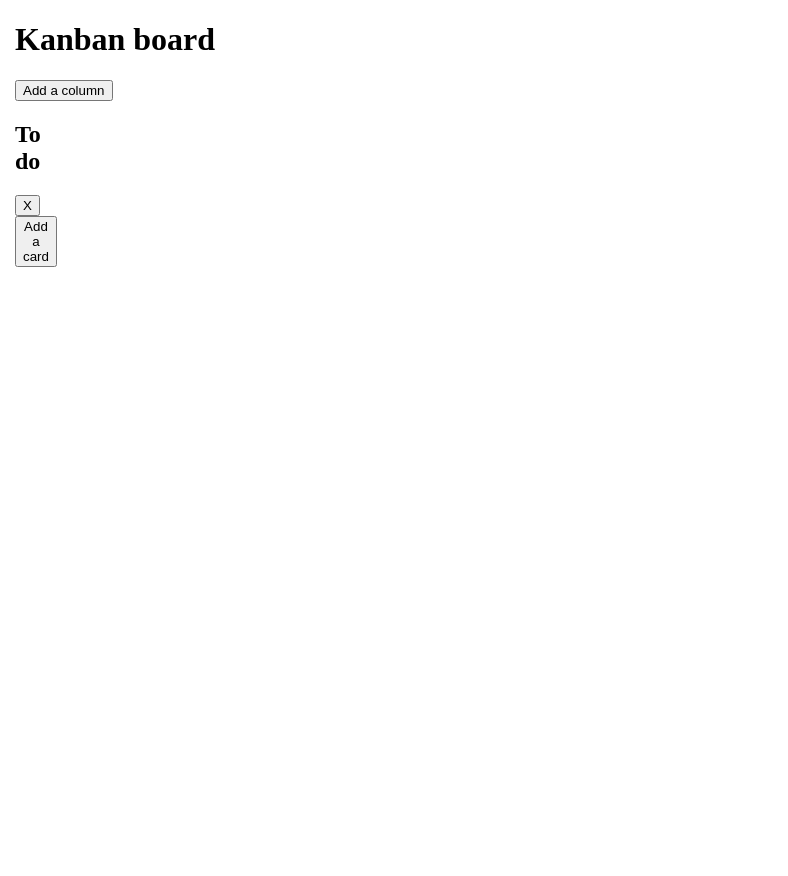
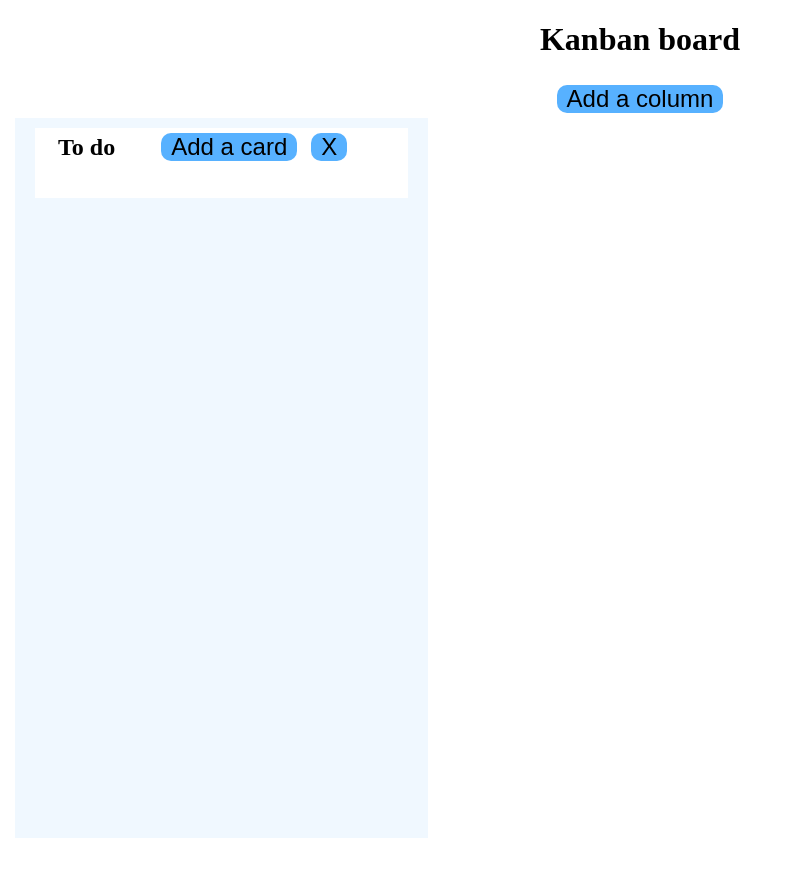
Before and after one commit to TomaszRusin/Kanban, a website: page index.html in a window 1280 px wide. Shown: the whole page, without its empty margins (0-788 px from the left). Drawn offline with nearby package versions, Linux system fonts and the light colour scheme.

Commit message:
Add scss for kanban

```diff
--- a/index.html
+++ b/index.html
@@ -16,10 +16,14 @@
 
   <script id="column-template" type="x-tmpl-mustache">
     <div class="column">
-        <h2 class="column-title">{{ name }}</h2>
+        <div class="column-header">
+          <h2 class="column-title">{{ name }}</h2>
+          <div class="button-wrapper">
+            <button class="add-card">Add a card</button>
+            <button class="btn-delete">X</button>
+          </div>
+        </div>
         <ul id={{ id }} class="column-card-list"></ul>
-        <button class="btn-delete">X</button>
-        <button class="add-card">Add a card</button>
     </div>
 </script>
 
--- a/js/script.js
+++ b/js/script.js
@@ -13,6 +13,7 @@ document.addEventListener('DOMContentLoaded', function() {
     function generateTemplate(name, data, basicElement) {
         var template = document.getElementById(name).innerHTML;
         var element = document.createElement(basicElement || 'div');
+        element.classList.add('wrapper');
 
         Mustache.parse(template);
         element.innerHTML = Mustache.render(template, data);
@@ -54,7 +55,6 @@ document.addEventListener('DOMContentLoaded', function() {
         this.description = description;
         this.element = generateTemplate('card-template', { description: this.description }, 'li');
 
-        console.log(this)
         this.element.querySelector('.card').addEventListener('click', function (event) {
             event.stopPropagation();
 
--- a/sass/style.scss
+++ b/sass/style.scss
@@ -4,20 +4,56 @@ body,
 .board {
     height: 100%;
     margin: 0 5px;
+    text-align: center;
 }
 
 .column-container {
     display: flex;
     flex-direction: row;
     height: 100%;
+    & > .wrapper {
+        height: 90%;
+        width: 33%;
+        background-color: aliceblue;
+    }
 }
 
 .column {
-    height: 90%;
-    width: 33%;
-    color: black;
+    display: flex;
+    flex-direction: column;
+    justify-content: center;
+    margin: 10px 20px;
+    background-color: rgb(255, 255, 255);
+}
+
+.column-header {
+    display: flex;
+    flex-direction: row;
+    justify-content: space-around;
+    align-items: baseline;
+    width: 90%;
+}
+
+.column-title,
+.create-column,
+.add-card,
+.btn-delete {
+    margin: 5px;
+    font-size: 24px;
+}
+
+button {
+    border: none;
+    padding: 0 10px;
+    border-radius: 10px;
+    background-color: rgb(87, 177, 255);
 }
 
 .card {
+    background-color: rgb(168, 214, 255);
+}
 
+ul {
+    list-style-type: none;
+    padding: 0;
 }
```
Also changed, not shown: css/style.css.
